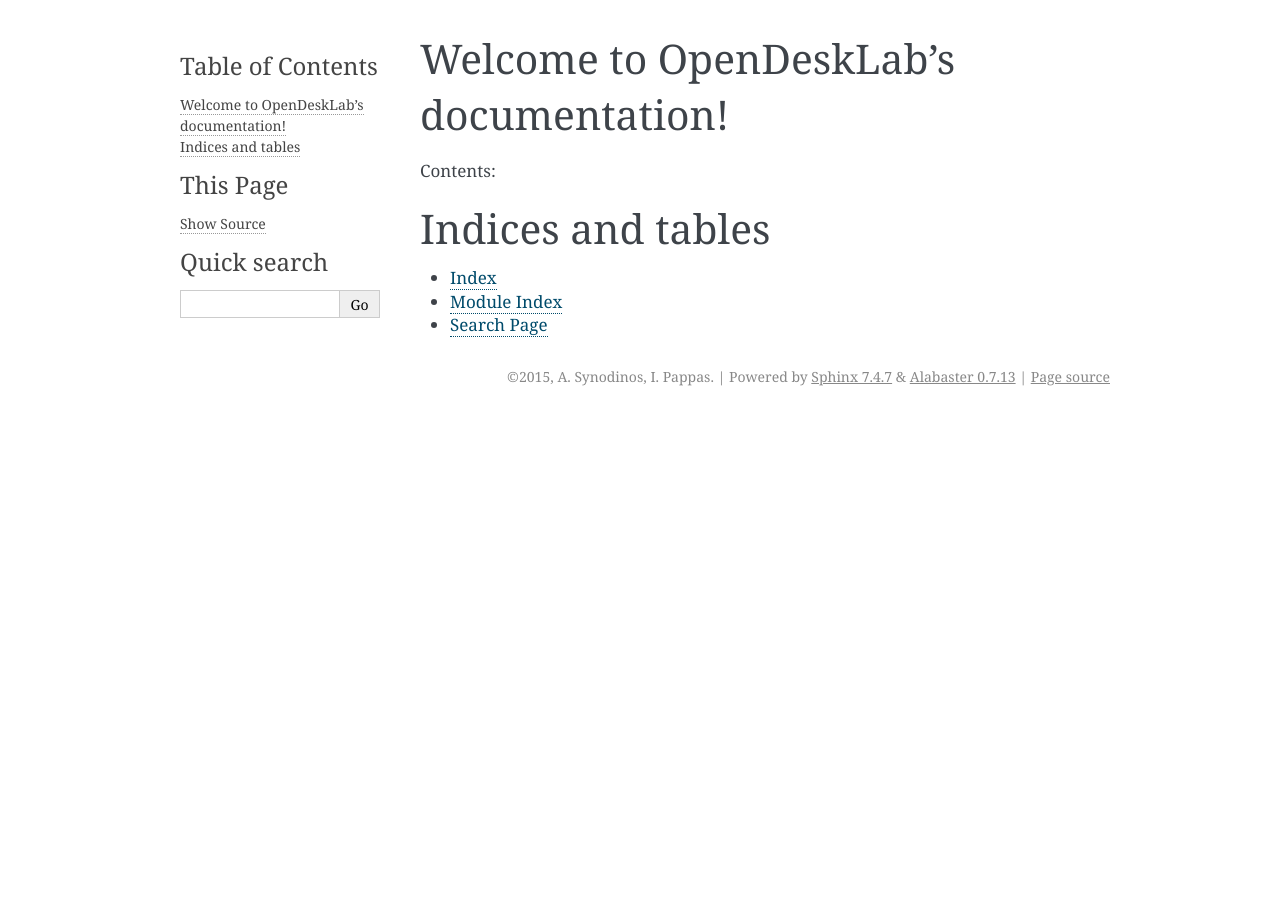
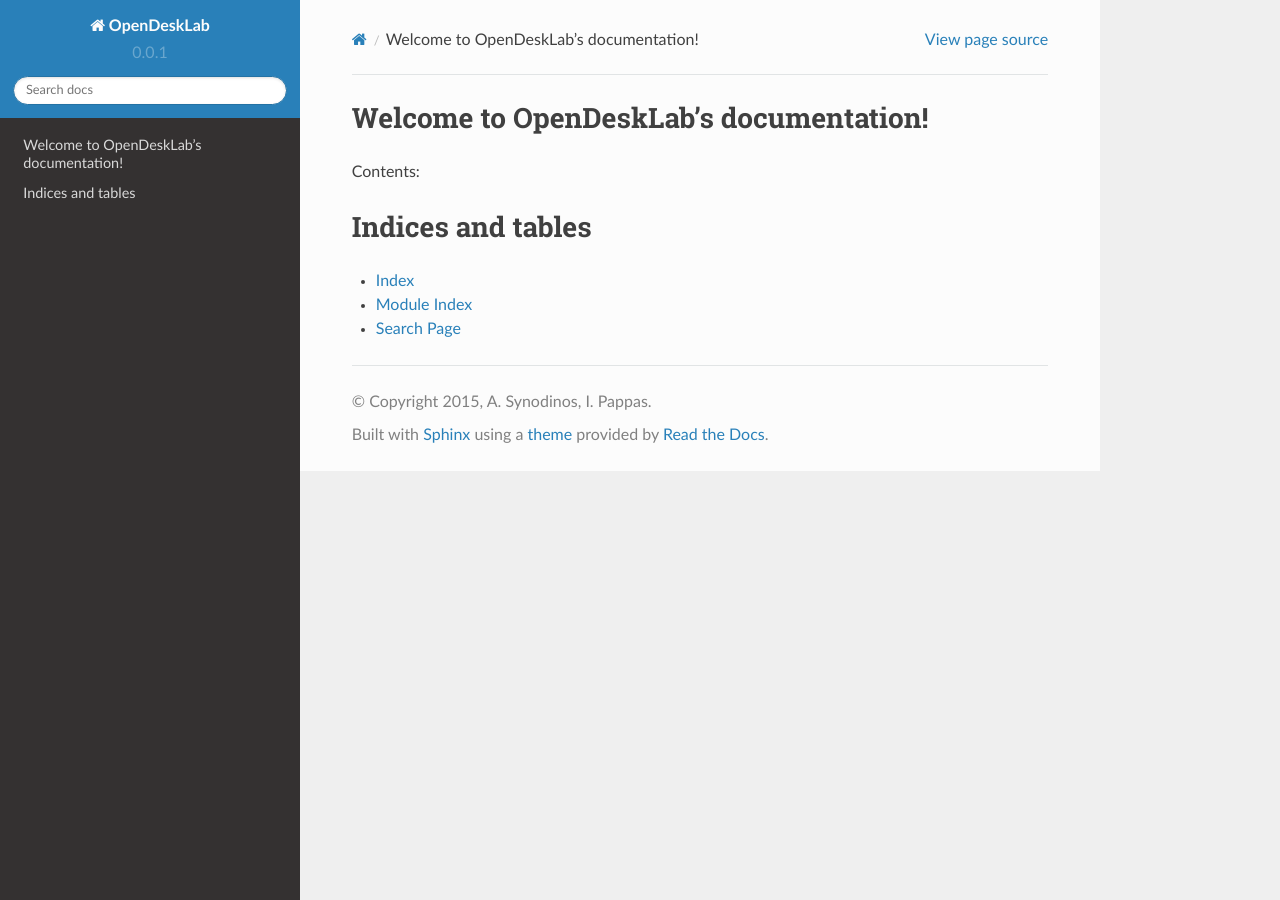
Before and after one commit to ellak-monades-aristeias/OpenDeskLab, a Sphinx documentation site: the page built from docs/index.rst, in a window 1280 px wide. Built offline with Sphinx 7.4.7 and the Read the Docs theme 2.0.0, drawn with Linux system fonts in a browser that asks for light colours.

Commit message:
Updated sphinx settings

```diff
--- a/docs/conf.py
+++ b/docs/conf.py
@@ -15,6 +15,14 @@
 import sys
 import os
 import shlex
+
+# on_rtd is whether we are on readthedocs.org, this line of code grabbed from docs.readthedocs.org
+on_rtd = os.environ.get('READTHEDOCS', None) == 'True'
+
+if not on_rtd:  # only import and set the theme if we're building docs locally
+    import sphinx_rtd_theme
+    html_theme = 'sphinx_rtd_theme'
+    html_theme_path = [sphinx_rtd_theme.get_html_theme_path()]
 
 # If extensions (or modules to document with autodoc) are in another directory,
 # add these directories to sys.path here. If the directory is relative to the
@@ -108,7 +116,7 @@
 
 # The theme to use for HTML and HTML Help pages.  See the documentation for
 # a list of builtin themes.
-html_theme = 'alabaster'
+# html_theme = 'alabaster'
 
 # Theme options are theme-specific and customize the look and feel of a theme
 # further.  For a list of options available for each theme, see the
```
